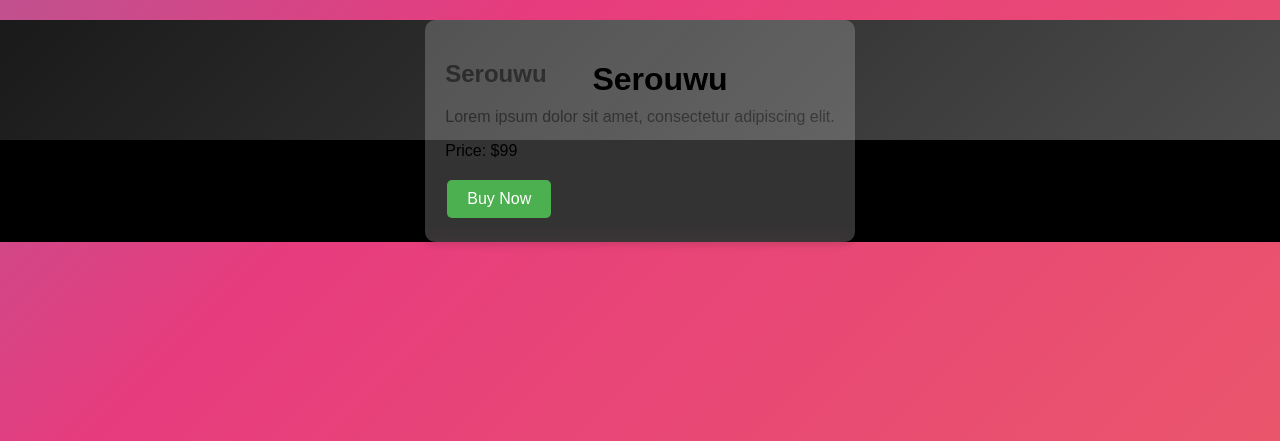
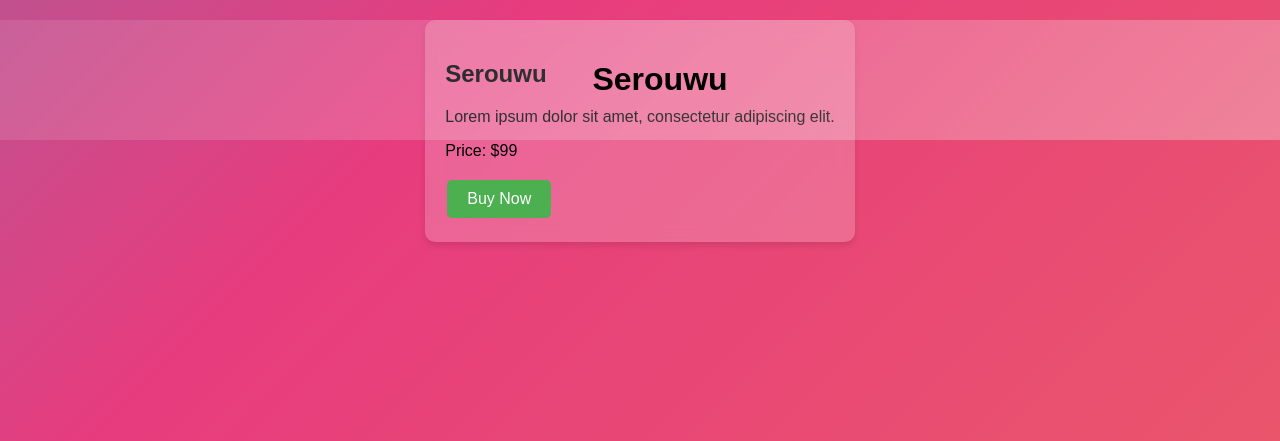
Before and after one commit to xFoxie/5679544853378, a PHP site: page / in a window 1280 px wide. Shown: the top 441 px of the page. Run offline with PHP 8.4, Linux system fonts and the light colour scheme.

Commit message:
Update styles.css

```diff
--- a/styles.css
+++ b/styles.css
@@ -3,7 +3,6 @@ body {
     margin: 0;
     padding: 0;
     overflow: hidden;
-    background-color: #000; /* Set background color to black */
 }
 
 header {
```
